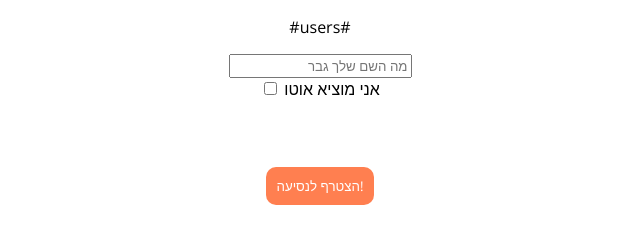
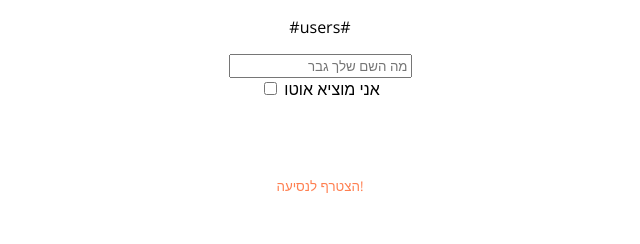
Before and after one commit to Nimrodifla/driveSetup, a website: page join.html in a window 1280 px wide. In both pictures the pointer is over the button "הצטרף לנסיעה!". Shown: the part 114-358 px from the top of the page, without its empty margins (320-960 px from the left). Drawn offline with nearby package versions, Linux system fonts and the light colour scheme.

Commit message:
style :)

```diff
--- a/style.css
+++ b/style.css
@@ -15,6 +15,11 @@ button {
     border-radius: 10px;
 }
 
+button:hover {
+    color: coral;
+    background-color: white;
+}
+
 input {
     font-family: 'Open Sans', sans-serif;
     text-align: right;
```
Also changed, not shown: 1 other file.
